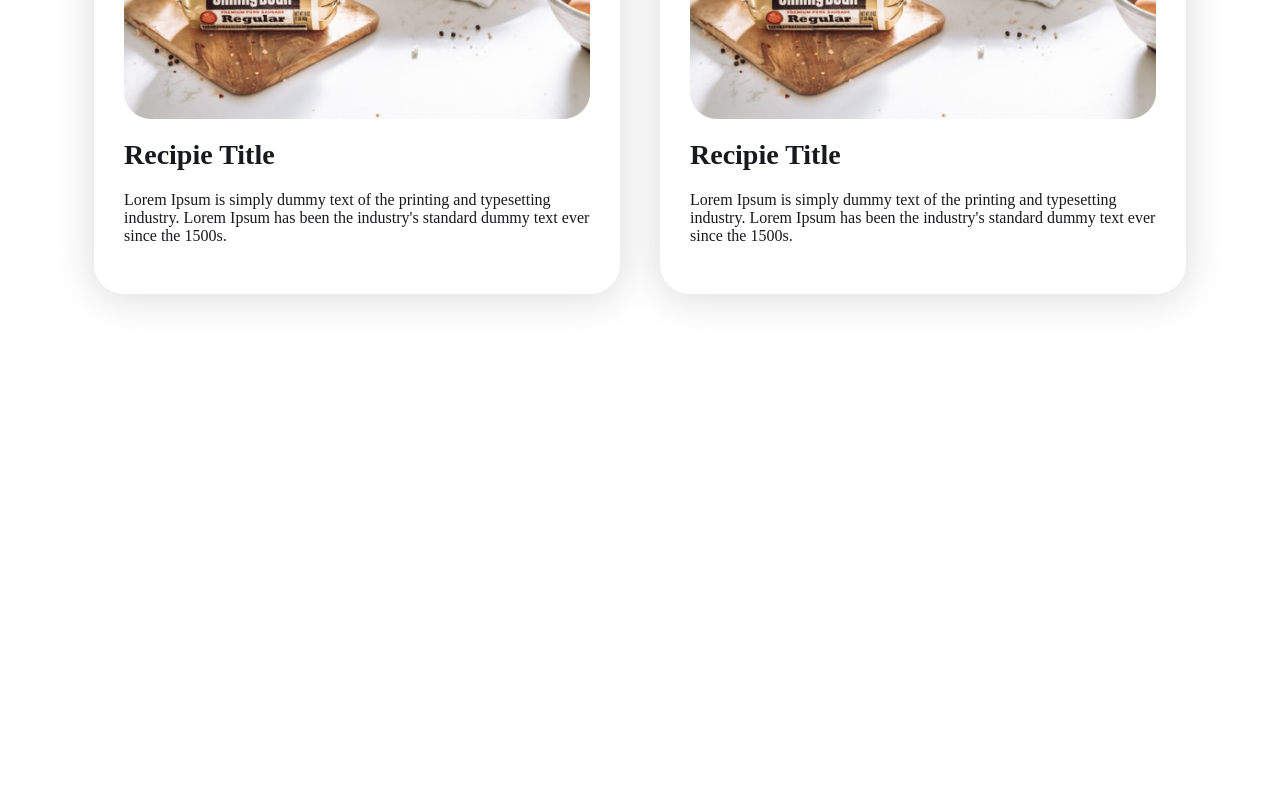
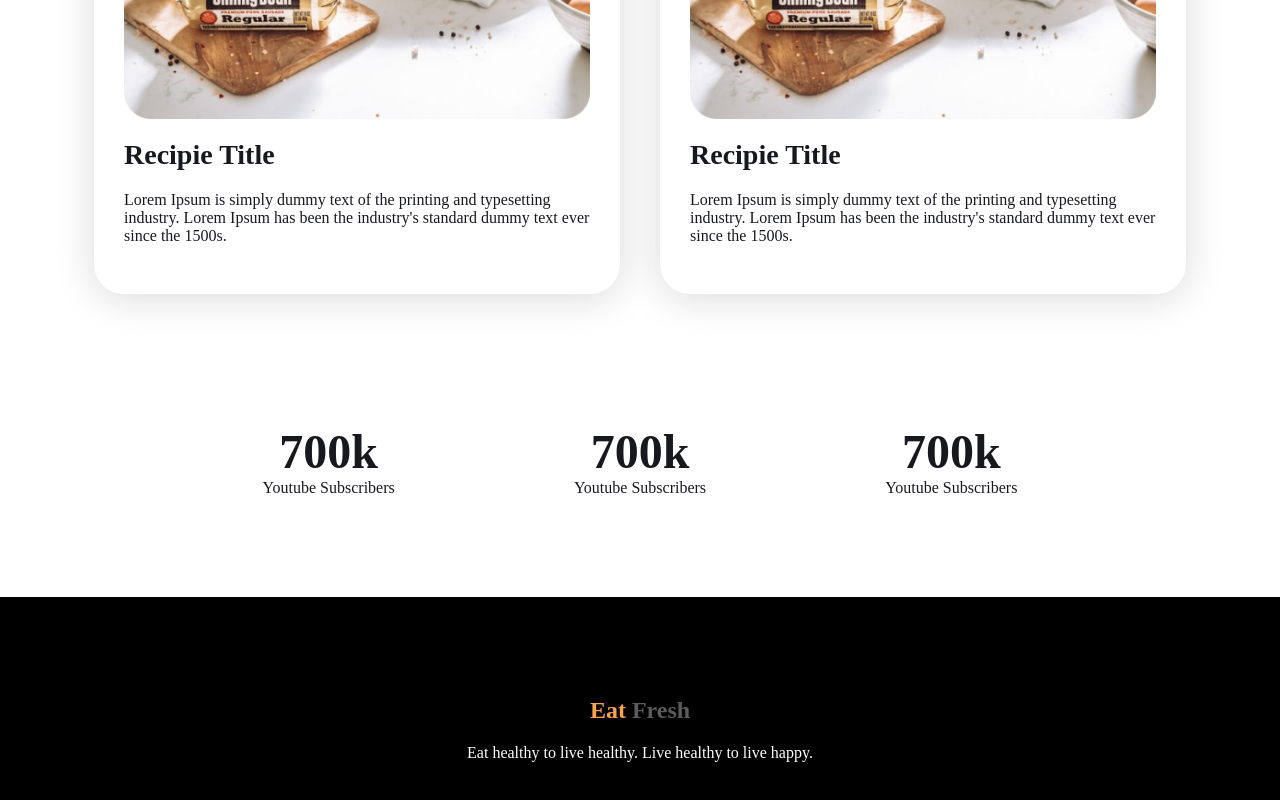
Before and after one commit to muzahid75/eat-healthy, a plain HTML site: page index.html in a window 1280 px wide. Shown: the part 1916-2716 px from the top of the page. Before the commit the page ends 2290 px from the top, so only its background shows below. Drawn offline with Linux system fonts and the light colour scheme.

Commit message:
footer section done

```diff
--- a/index.html
+++ b/index.html
@@ -55,9 +55,24 @@
                 </div>
             </div>
         </section>
+        <section class="subscribe">
+            <div class="sub">
+                <h2 class="sub-title">700k</h2>
+                <p class="sub-paragraph">Youtube Subscribers</p>
+            </div>
+            <div class="sub">
+                <h2 class="sub-title">700k</h2>
+                <p class="sub-paragraph">Youtube Subscribers</p>
+            </div>
+            <div class="sub">
+                <h2 class="sub-title">700k</h2>
+                <p class="sub-paragraph">Youtube Subscribers</p>
+            </div>
+        </section>
     </main>
     <footer>
-
+        <h2 class="footer-title"><span class="footer-span" > Eat</span>  Fresh</h2>
+        <p class="footer-paragraph">Eat healthy to live healthy. Live healthy to live happy.</p>
     </footer>
 </body>
 </html>
--- a/style/style.css
+++ b/style/style.css
@@ -138,3 +138,40 @@ img.project-cover {
     margin-top: 20px;
     color: rgb(24, 25, 31);
 }
+.subscribe{
+    margin: 0px auto 50px auto;
+  width: 80%;
+  padding: 50px;
+  display: grid;
+  grid-template-columns: repeat(3,1fr);
+  gap: 10px;
+}
+.sub{
+    display: flex;
+    justify-content: center;
+    flex-direction: column;
+    align-items: center;
+}
+.sub-title{
+    font-size: 48px;
+    color: rgb(24, 25, 31);
+}
+.sub-paragraph{
+    font-size: 16px;
+    color: rgb(24, 25, 31);
+}
+footer{
+    background-color: black;
+    text-align: center;
+    padding: 100px;
+}
+span.footer-span{
+    color:rgb(251, 162, 79)
+}
+.footer-title{
+    color:rgb(91, 91, 91);
+    margin-bottom: 20px;
+}
+.footer-paragraph{
+    color: white;
+}
```
